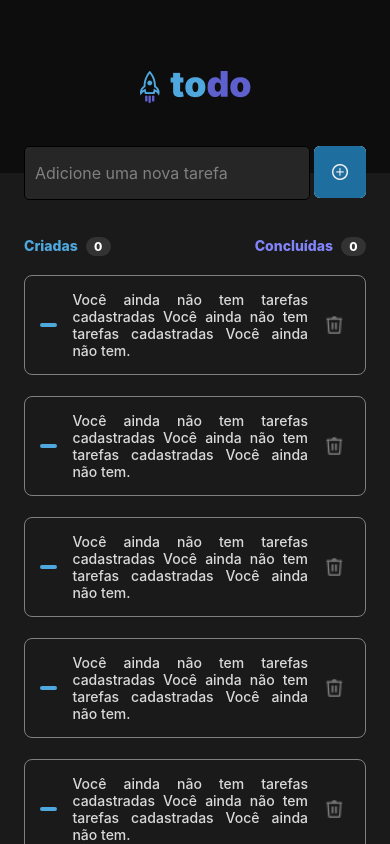
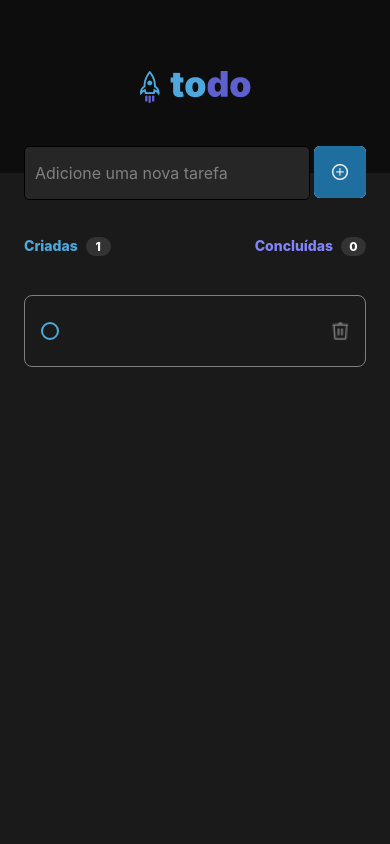
Before and after one commit to AlanStall/ignite-rn-01-challenge, a React Native app: screen / in a window 390 px wide. Built offline with nearby package versions, Linux system fonts and the light colour scheme.

Commit message:
feat: added functions until created tasks

```diff
--- a/src/components/CardTask/index.tsx
+++ b/src/components/CardTask/index.tsx
@@ -1,20 +1,38 @@
-import React from "react";
+import React, { useState } from "react";
 import { StyleSheet, Text, View, Image, TouchableOpacity } from "react-native";
 
-export default function CardTask() {
+type Props = {
+  texto: string;
+  onPress: () => void;
+}
+
+export default function CardTask({texto, onPress}: Props) {
+  const [check, setCheck] = useState(false);
+
   return (
     <View style={styles.wrapTexts}>
-      <TouchableOpacity>
-        <View style={styles.checkField}>
-          <Text>{""}</Text>
-        </View>
+      <TouchableOpacity onPress={() => setCheck(!check)} style={styles.button}>
+        {!check ? (
+          <View style={styles.checkField}></View>
+        ) : (
+          <View style={styles.checkedField}>
+            <Image
+              source={require("../../assets/Vector.png")}
+              style={{ width: 7.5, height: 4.5 }}
+            />
+          </View>
+        )}
       </TouchableOpacity>
-      <Text style={styles.textCard}>
-        {
-          "Você ainda não tem tarefas cadastradas Você ainda não tem tarefas cadastradas Você ainda não tem."
-        }
-      </Text>
-      <TouchableOpacity>
+      {!check ? (
+        <Text style={styles.textCard}>
+          {texto}
+        </Text>
+      ) : (
+        <Text style={styles.textCardChecked}>
+          {texto}
+        </Text>
+      )}
+      <TouchableOpacity style={styles.button} onPress={onPress}>
         <Image
           source={require("../../assets/trash.png")}
           style={styles.ImageNoTasks}
@@ -32,7 +50,8 @@ const styles = StyleSheet.create({
     borderColor: "gray",
     borderStyle: "solid",
     borderRadius: 8,
-    padding: 15,
+    paddingTop: 10,
+    paddingBottom: 10,
     marginTop: 21,
     marginLeft: 24,
     marginRight: 24,
@@ -40,21 +59,46 @@ const styles = StyleSheet.create({
   },
   checkField: {
     width: 17.45,
+    height: 17.45,
     borderWidth: 2,
     borderColor: "#4EA8DE",
     borderStyle: "solid",
     borderRadius: 30,
+  },
+  checkedField: {
+    width: 17.45,
+    height: 17.45,
+    borderWidth: 2,
+    borderColor: "#5E60CE",
+    borderStyle: "solid",
+    borderRadius: 30,
+    backgroundColor: "#5E60CE",
+    justifyContent: "center",
+    alignItems: "center",
   },
   textCard: {
     flex: 1,
     fontSize: 14,
     color: "#D9D9D9",
     fontWeight: "500",
-    paddingLeft: 15,
-    paddingRight: 10,
     textAlign: "justify",
+    textDecorationLine: "none",
+  },
+  textCardChecked: {
+    flex: 1,
+    fontSize: 14,
+    color: "#808080",
+    fontWeight: "500",
+    textAlign: "justify",
+    textDecorationLine: "line-through",
   },
   ImageNoTasks: {
     height: 40,
   },
+  button: {
+    width: 50,
+    height: 50,
+    justifyContent: "center",
+    alignItems: "center",
+  },
 });
--- a/src/screen/Home/index.tsx
+++ b/src/screen/Home/index.tsx
@@ -1,4 +1,4 @@
-import React from "react";
+import React, { useState } from "react";
 import { StatusBar } from "expo-status-bar";
 
 import NoTasks from "../../components/NoTasks";
@@ -11,10 +11,37 @@ import {
   Image,
   TextInput,
   TouchableOpacity,
-  ScrollView,
+  FlatList,
+  Alert,
 } from "react-native";
 
 export default function Home() {
+  const [tarefa, setTarefa] = useState("");
+  const [todasTarefas, setTodasTarefas] = useState([""]);
+
+  const amountTodasTarefas = todasTarefas.length;
+
+  function addTask() {
+    setTodasTarefas((prevState) => [...prevState, tarefa]);
+    setTarefa("");
+  }
+
+  function deleteTask(task: string) {
+    Alert.alert("Apagar", "Apagar esta tarefa?", [
+      {
+        text: "Sim",
+        onPress: () =>
+          setTodasTarefas((prevState) =>
+            prevState.filter((todasTarefas) => todasTarefas !== task)
+          ),
+      },
+      {
+        text: "Não",
+        style: "cancel",
+      },
+    ]);
+  }
+
   return (
     <>
       <View style={styles.headerLogo}>
@@ -30,11 +57,13 @@ export default function Home() {
             placeholder="Adicione uma nova tarefa"
             placeholderTextColor="#808080"
             style={styles.input}
+            onChangeText={setTarefa}
+            value={tarefa}
           />
 
           <View>
             <TouchableOpacity style={styles.buttonBehind}></TouchableOpacity>
-            <TouchableOpacity style={styles.buttonAdd}>
+            <TouchableOpacity style={styles.buttonAdd} onPress={addTask}>
               <Image
                 source={require("../../assets/plus.png")}
                 style={{ width: 16, height: 16 }}
@@ -47,7 +76,9 @@ export default function Home() {
           <View style={styles.wrapCreatedTasks}>
             <Text style={styles.createdTasksTexts}>{"Criadas"}</Text>
             <View style={styles.wrapNumberTasksCreated}>
-              <Text style={styles.numberTasksCreated}>{0}</Text>
+              <Text style={styles.numberTasksCreated}>
+                {amountTodasTarefas}
+              </Text>
             </View>
           </View>
           <View style={styles.wrapCompletedTasks}>
@@ -58,16 +89,16 @@ export default function Home() {
           </View>
         </View>
 
-        {/* <NoTasks/> */}
-
-        <ScrollView>
-          <CardTask />
-          <CardTask />
-          <CardTask />
-          <CardTask />
-          <CardTask />
-          <CardTask />
-        </ScrollView>
+        <FlatList
+          data={todasTarefas}
+          showsVerticalScrollIndicator={false}
+          contentContainerStyle={{ paddingBottom: 30 }}
+          keyExtractor={(item) => item}
+          renderItem={({ item }) => (
+            <CardTask texto={item} onPress={() => deleteTask(item)} />
+          )}
+          ListEmptyComponent={() => <NoTasks />}
+        />
       </View>
     </>
   );
@@ -136,7 +167,7 @@ const styles = StyleSheet.create({
     alignItems: "flex-start",
     paddingLeft: 24,
     paddingRight: 24,
-    marginBottom: 10,
+    marginBottom: 30,
   },
   wrapCreatedTasks: {
     flexDirection: "row",
```
Also changed, not shown: src/assets/Vector.png (added).
